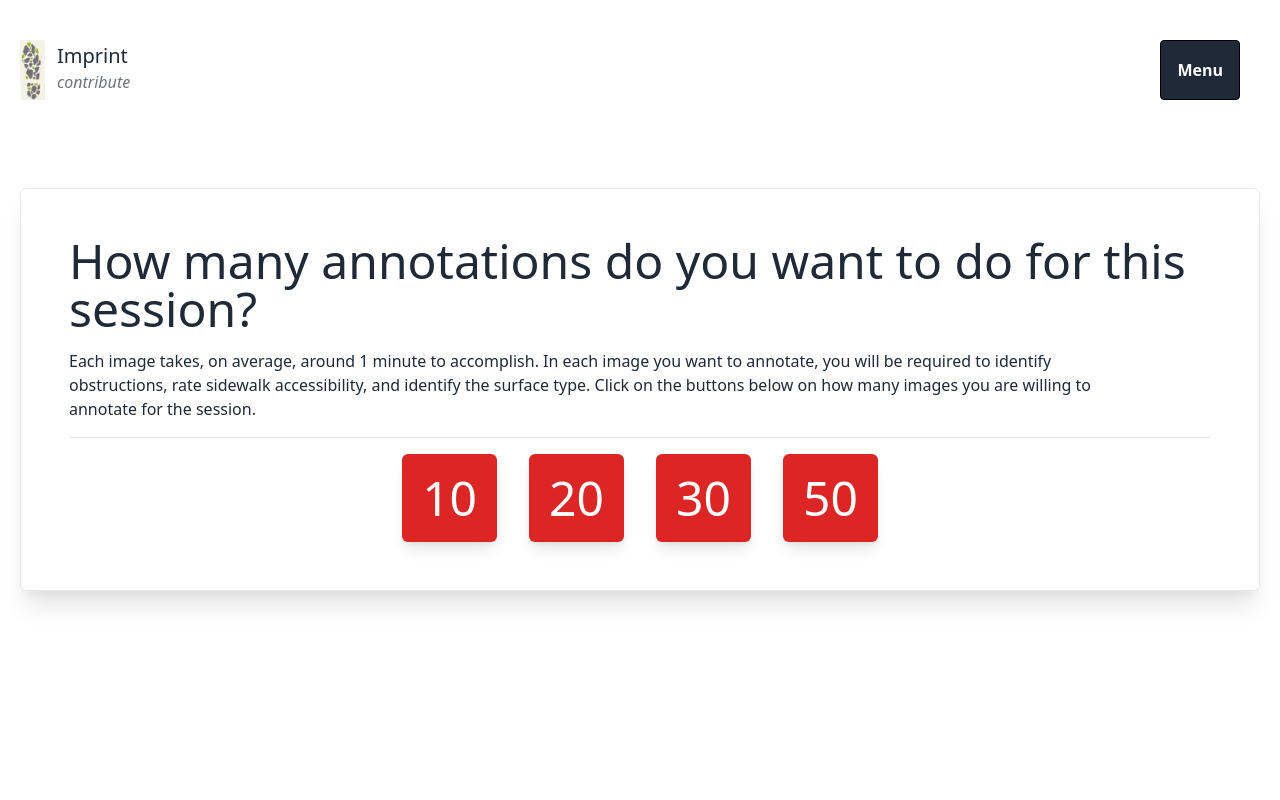
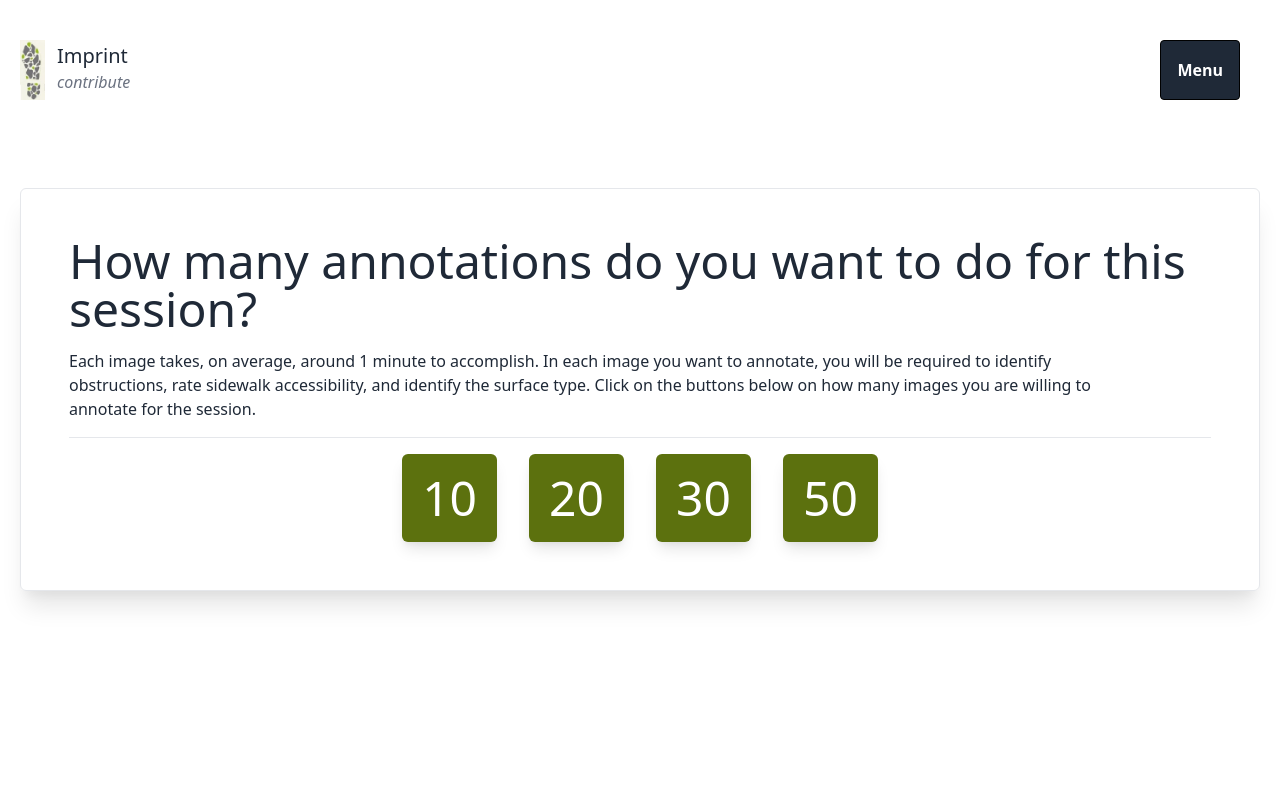
Before and after one commit to francisisip/imp, a Next.js app: page /contribute/annotate in a window 1280 px wide. Shown: the top 800 px of the page. Built offline with nearby package versions, Linux system fonts and the light colour scheme; no server answers; sample sign-in values are in the browser's storage.

Commit message:
feat: color theme changes for annotation pages

```diff
--- a/src/features/annotate/form/index.jsx
+++ b/src/features/annotate/form/index.jsx
@@ -23,7 +23,7 @@ export default function AnnotateForm({ data, current, total }) {
           <a
             href="/contribute/help"
             target="_blank"
-            className="block h-12 w-72 text-center mt-16 mr-8 text-white bg-red-600 py-3 px-5 hover:bg-red-700 border rounded-md shadow-md hover:shadow-none"
+            className="block h-12 w-72 text-center mt-16 mr-8 text-white bg-primary py-3 px-5 hover:bg-primary border rounded-md shadow-md hover:shadow-none"
           >
             Check out our Annotation Guide
           </a>
--- a/src/features/annotate/form/react-picture-annotation/ReactPictureAnnotation.tsx
+++ b/src/features/annotate/form/react-picture-annotation/ReactPictureAnnotation.tsx
@@ -517,7 +517,7 @@ export default class ReactPictureAnnotation extends React.Component<IReactPictur
 
           <div className="flex justify-center my-12">
             <button
-              className="annotation-submit-btn border duration-100 transition-all ease-in-out shadow-lg hover:shadow-sm"
+              className="annotation-submit-btn bg-primary text-white border border-primary duration-100 transition-all ease-in-out shadow-lg hover:shadow-sm hover:bg-opacity-90"
               type="submit"
               onClick={this.submit}
             >
--- a/src/features/annotate/selection.jsx
+++ b/src/features/annotate/selection.jsx
@@ -47,7 +47,7 @@ export default function AnnotationSessionSelection({ username }) {
           <div className="flex flex-wrap justify-center">
             <div className="px-4 mt-4">
               <button
-                className="bg-red-600 text-white py-5 px-5 transition-all duration-300 ease-in-out rounded-md border-black hover:text-white hover:bg-gray-800 text-5xl shadow-lg"
+                className="bg-primary text-white py-5 px-5 transition-all duration-300 ease-in-out rounded-md border-black hover:text-white hover:bg-gray-800 text-5xl shadow-lg"
                 onClick={() => setAnnotationSession(10)}
               >
                 10
@@ -55,7 +55,7 @@ export default function AnnotationSessionSelection({ username }) {
             </div>
             <div className="px-4 mt-4">
               <button
-                className="bg-red-600 text-white py-5 px-5 transition-all duration-300 ease-in-out rounded-md border-black hover:text-white hover:bg-gray-800 text-5xl shadow-lg"
+                className="bg-primary text-white py-5 px-5 transition-all duration-300 ease-in-out rounded-md border-black hover:text-white hover:bg-gray-800 text-5xl shadow-lg"
                 onClick={() => setAnnotationSession(20)}
               >
                 20
@@ -63,7 +63,7 @@ export default function AnnotationSessionSelection({ username }) {
             </div>
             <div className="px-4 mt-4">
               <button
-                className="bg-red-600 text-white py-5 px-5 transition-all duration-300 ease-in-out rounded-md border-black hover:text-white hover:bg-gray-800 text-5xl shadow-lg"
+                className="bg-primary text-white py-5 px-5 transition-all duration-300 ease-in-out rounded-md border-black hover:text-white hover:bg-gray-800 text-5xl shadow-lg"
                 onClick={() => setAnnotationSession(30)}
               >
                 30
@@ -71,7 +71,7 @@ export default function AnnotationSessionSelection({ username }) {
             </div>
             <div className="px-4 mt-4">
               <button
-                className="bg-red-600 text-white py-5 px-5 transition-all duration-300 ease-in-out rounded-md border-black hover:text-white hover:bg-gray-800 text-5xl shadow-lg"
+                className="bg-primary text-white py-5 px-5 transition-all duration-300 ease-in-out rounded-md border-black hover:text-white hover:bg-gray-800 text-5xl shadow-lg"
                 onClick={() => setAnnotationSession(50)}
               >
                 50
--- a/src/pages/_app/globals.scss
+++ b/src/pages/_app/globals.scss
@@ -377,16 +377,16 @@
 }
 
 .annotation-submit-btn {
-  background-color: var(--c-accent);
+  background-color: var(--c-primary);
   padding: 10px 20px;
   border-radius: 5px;
   font-size: 1.2rem;
   transition: all 0.3s;
-  color: #02361e;
-  border-color: #0aa05a;
+  color: #fff;
+  border-color: var(--c-primary);
   &:hover {
     color: white;
-    background-color: #0aa05a;
+    background-color: var(--c-primary);
   }
 }
 
```
